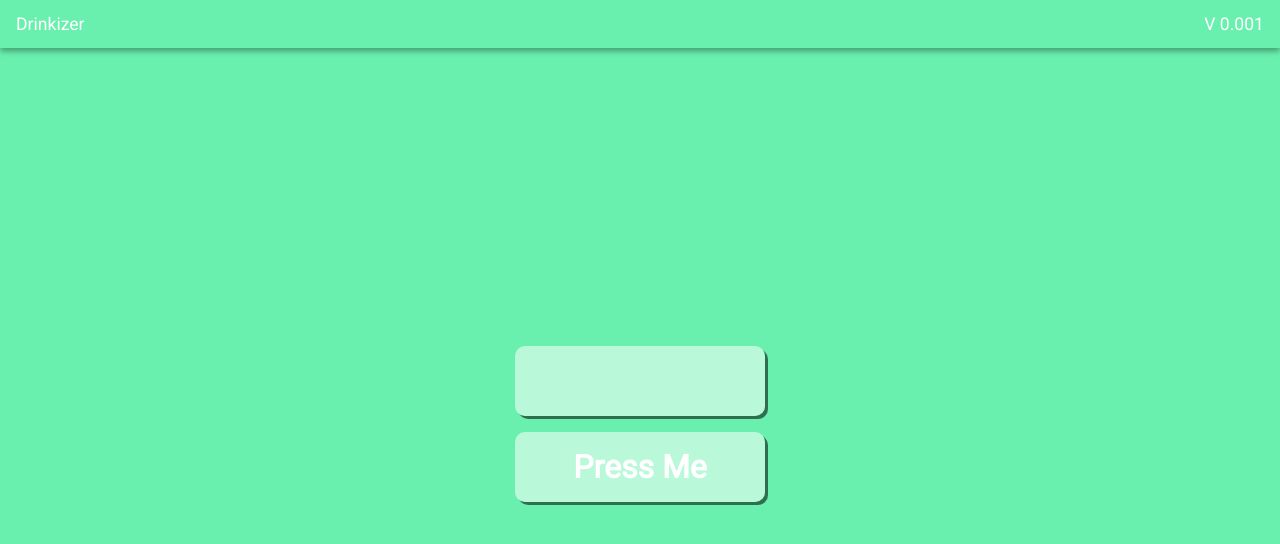
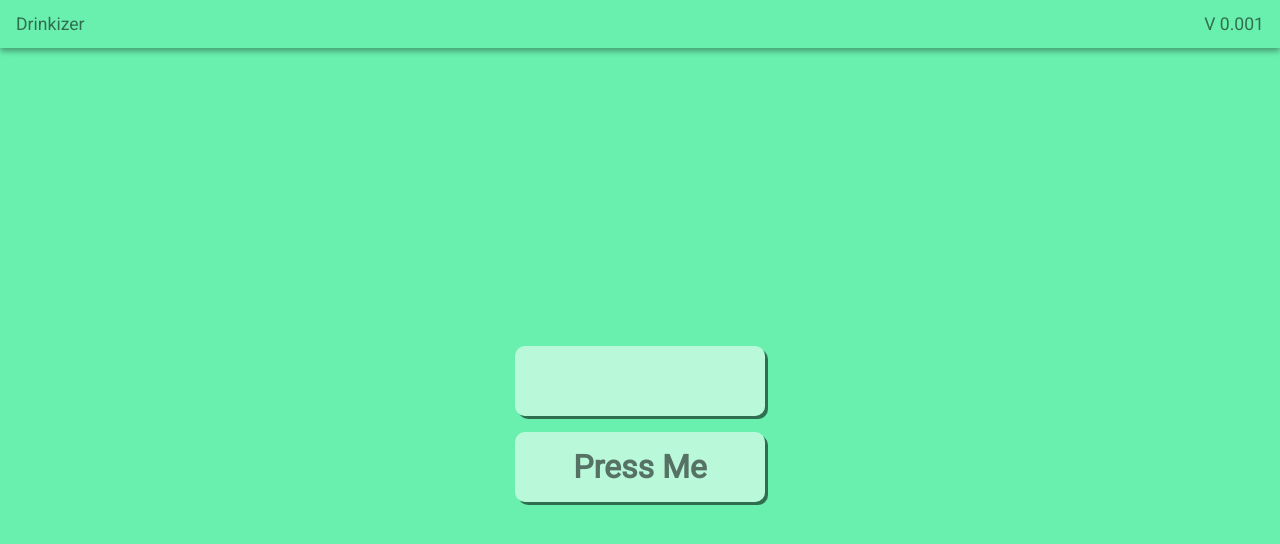
Before and after one commit to itggot-theo-wiik/drinkizer, a plain HTML site: page site/index.html in a window 1280 px wide. Drawn offline with Linux system fonts and the light colour scheme.

Commit message:
font color

```diff
--- a/site/css/main.css
+++ b/site/css/main.css
@@ -103,6 +103,10 @@ header p {
     background-color: #BA68C8 !important;
 }
 
+.font_black {
+    color: rgba(0,0,0,0.54);
+}
+
 @media (min-width: 700px) {
     .button,
     .results {
--- a/site/index.html
+++ b/site/index.html
@@ -11,7 +11,7 @@
     <link href="https://fonts.googleapis.com/icon?family=Material+Icons" rel="stylesheet">
 </head>
 
-<body onload="bg_color()">
+<body onload="bg_color()" class="test">
     <script language="JavaScript" type="text/javascript" src="js/jquery-3.2.0.min.js"></script>
     <!-- <script type="text/javascript" src="https://code.jquery.com/jquery-2.1.1.min.js"></script>
     <script type="text/javascript" src="js/materialize.min.js"></script> -->
@@ -19,7 +19,7 @@
 
     <header>
         <p>Drinkizer</p>
-        <p>V 0.001</p>
+        <p class="version">V 0.001</p>
     </header>
 
     <main>
@@ -29,7 +29,7 @@
             <div class="results"></div>
             <a href="#">
                 <div class="button" onclick="which_drink()" id="button">
-                    <h1>Press Me</h1>
+                    <h1 class="text">Press Me</h1>
                 </div>
             </a>
         </div>
--- a/site/js/script.js
+++ b/site/js/script.js
@@ -2,19 +2,29 @@ function bg_color() {
     var random_number = Math.random();
 
     if (random_number < 0.33) {
-        bg_color_adder("cyan")
+        bg_color_adder("cyan", "black")
     } else if (0.33 < random_number && random_number < 0.66) {
-        bg_color_adder("pink")
+        bg_color_adder("pink", "black")
     } else {
         bg_color_adder("purple")
     }
 }
 
-function bg_color_adder(color) {
+function bg_color_adder(color, font_color) {
     element = document.querySelector("main");
     element.classList.add(color);
     element = document.querySelector("header");
     element.classList.add(color);
+    if (font_color == "black") {
+        element = document.querySelector("p");
+        element.classList.add("font_black");
+        element = document.querySelector("h1");
+        element.classList.add("font_black");
+        element = document.querySelector(".results");
+        element.classList.add("font_black");
+        element = document.querySelector(".version");
+        element.classList.add("font_black");
+    }
 }
 
 var drinks = ["Sprite", "Sprite Zero", "Powerking", "Zingo", "Zingo Passion", "Dr Pepper", "Mountain Dew Burk" , "Mountain Dew Flaska", "Trocadero Burk", "Trodacera Flaska", "Aloe Vera", "Vatten", "Eget val"];
```
